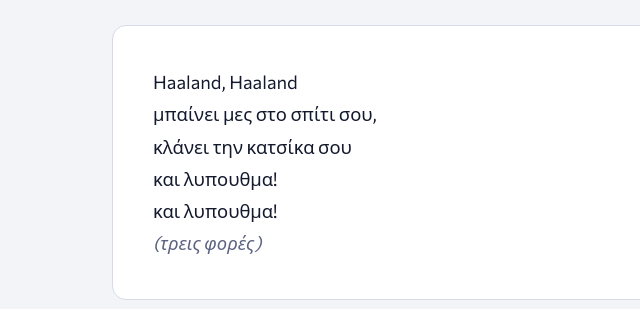
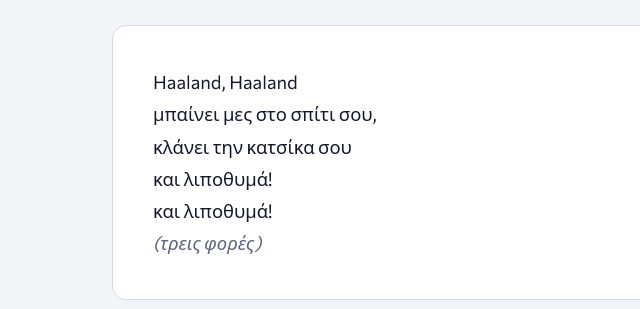
Before and after one commit to ngiotsas/mytragoudia.gr, an Eleventy site: page src/songs/xalant.md in a window 1280 px wide. Shown: the part 332-641 px from the top of the page, 0-640 px from the left. Built offline with nearby package versions, Linux system fonts and the light colour scheme; Eleventy itself is replaced by a stand-in of ours; files that its build step writes are made by us from their sources; a web font is replaced by a local one.

Commit message:
XALANT: λιποθυμά

```diff
--- a/src/songs/xalant.md
+++ b/src/songs/xalant.md
@@ -8,6 +8,6 @@ audio: /assets/xalant.m4a
 Haaland, Haaland
 μπαίνει μες στο σπίτι σου,
 κλάνει την κατσίκα σου
-και λυπουθμα!
-και λυπουθμα!
+και λιποθυμά!
+και λιποθυμά!
 *(τρεις φορές)*
```
